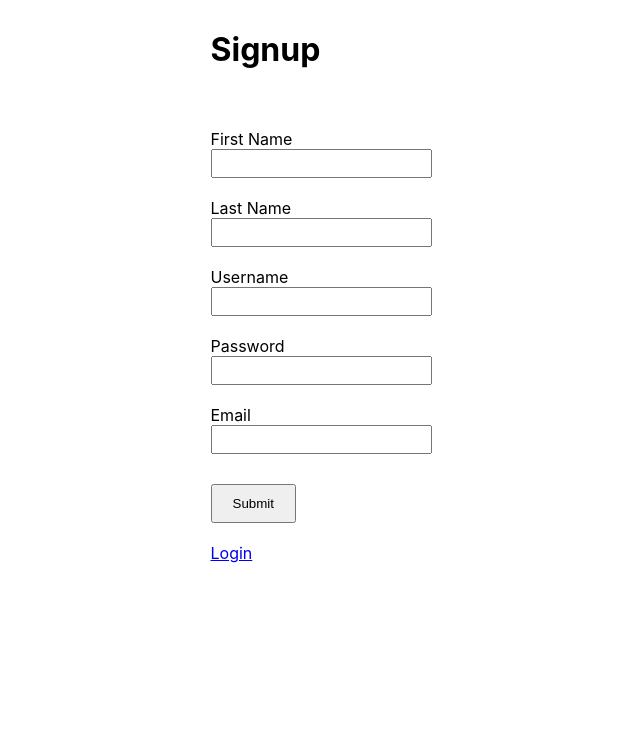
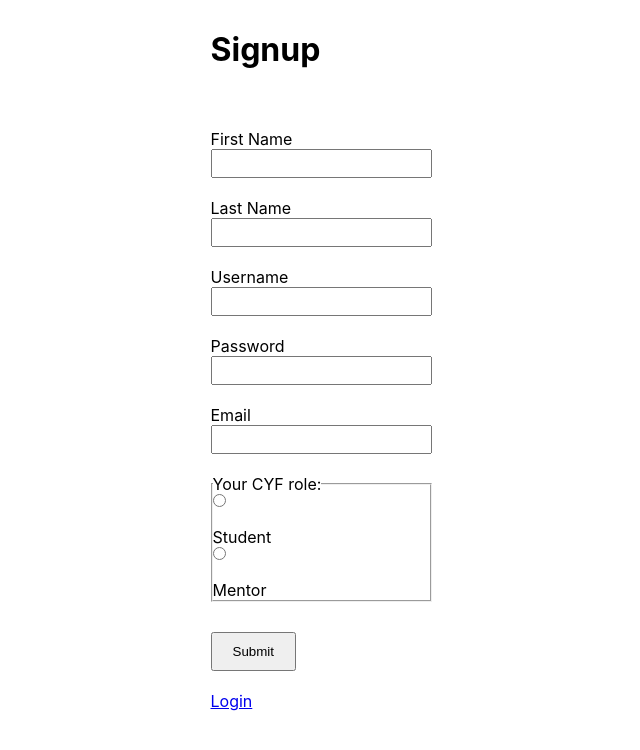
Before and after one commit to s-shah-coder/Ldn8-CYF-FP-Development-Planner, a React (Create React App) app in the folder client/: page /register in a window 1280 px wide. Shown: the top 750 px of the page, without its empty margins (319-959 px from the left). Built offline with nearby package versions, Linux system fonts and the light colour scheme; no server answers.

Commit message:
add role radio buttons

```diff
--- a/client/src/components/Register.js
+++ b/client/src/components/Register.js
@@ -8,9 +8,10 @@ function Register({ setAuth }) {
     username: "",
     email: "",
     password: "",
+    role: "",
   });
 
-  const { fname, lname, username, email, password } = inputs;
+  const { fname, lname, username, email, password, role } = inputs;
 
   const onChange = (e) => {
     setInputs({ ...inputs, [e.target.name]: e.target.value });
@@ -19,7 +20,7 @@ function Register({ setAuth }) {
   const onSubmitForm = async (e) => {
     e.preventDefault();
     try {
-      const body = { fname, lname, username, email, password };
+      const body = { fname, lname, username, email, password, role };
       const response = await fetch("http://localhost:4000/auth/register", {
         method: "POST",
         headers: { "Content-Type": "application/json" },
@@ -82,6 +83,26 @@ function Register({ setAuth }) {
             required
           />
 
+          <fieldset>
+            <legend>Your CYF role:</legend>
+            <input
+              id="student"
+              type="radio"
+              name="role"
+              value="student"
+              onChange={(e) => onChange(e)}
+            ></input>
+            <label htmlFor="student">Student</label>
+            <input
+              id="mentor"
+              type="radio"
+              name="role"
+              value="mentor"
+              onChange={(e) => onChange(e)}
+            ></input>
+            <label htmlFor="mentor">Mentor</label>
+          </fieldset>
+
           <button>Submit</button>
         </form>
         <Link to="/login">Login</Link>
```
